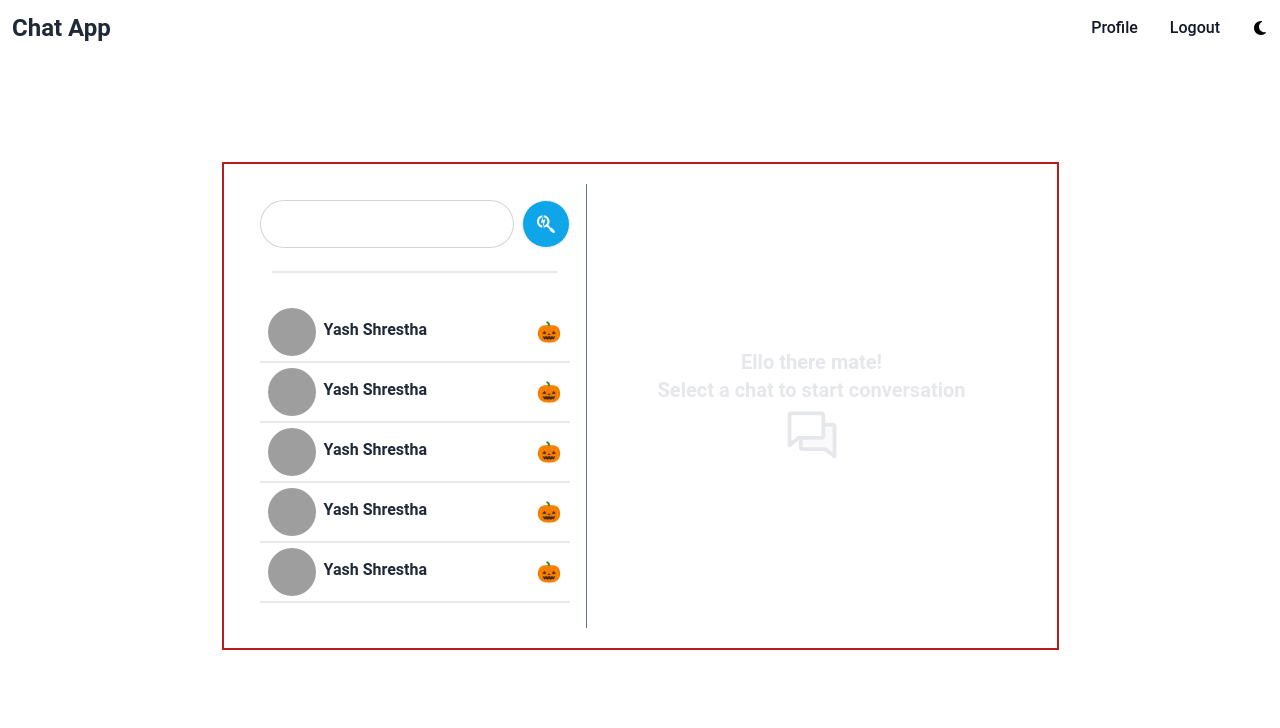
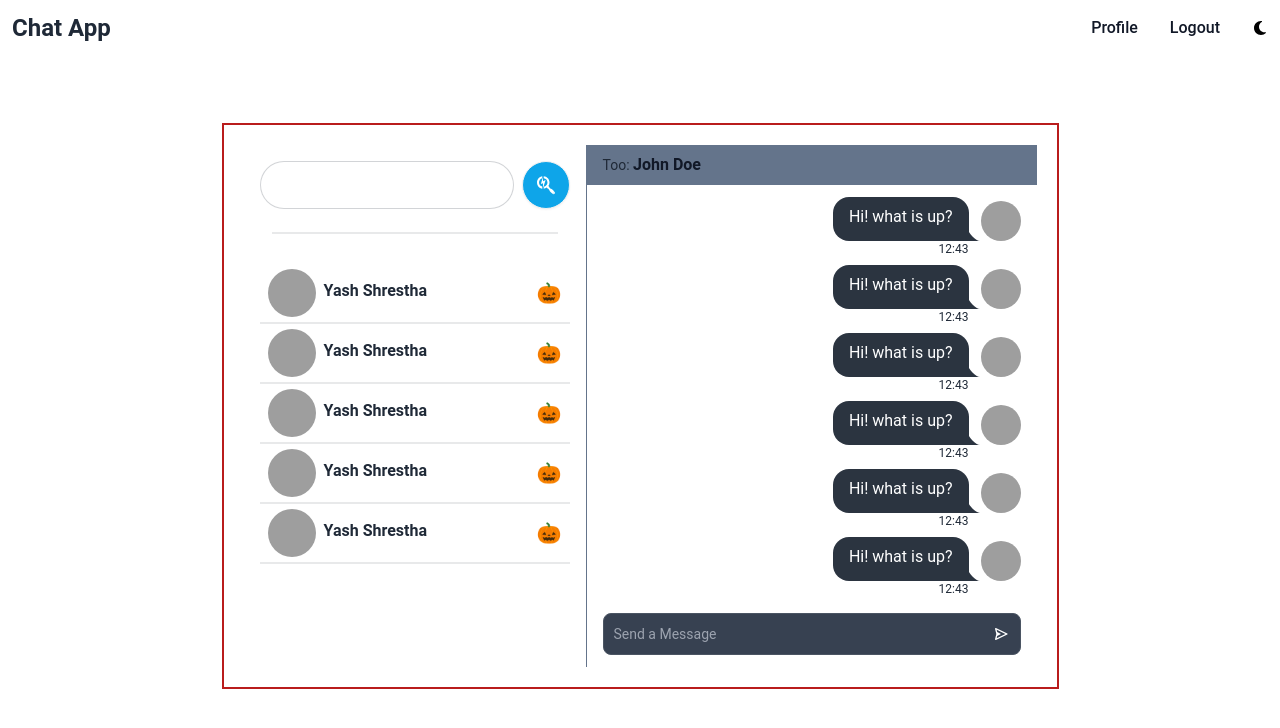
Before and after one commit to yashcrest/MERN-CHAT-APP, a React (Vite) app in the folder frontend/: page /chat in a window 1280 px wide. Shown: the top 728 px of the page. Built offline with nearby package versions, Linux system fonts and the light colour scheme; sample sign-in values are in the browser's storage; grey boxes are pictures that could not be loaded.

Commit message:
refactor: Update noChatSelected variable in MessageContainer

```diff
--- a/frontend/src/components/messages/MessageContainer.jsx
+++ b/frontend/src/components/messages/MessageContainer.jsx
@@ -4,7 +4,7 @@ import MessageInput from "./MessageInput";
 import { PiChatsDuotone } from "react-icons/pi";
 
 const MessageContainer = () => {
-  const noChatSelected = true;
+  const noChatSelected = false;
 
   return (
     <div className="md:min-w-[450px] flex flex-col">
```
